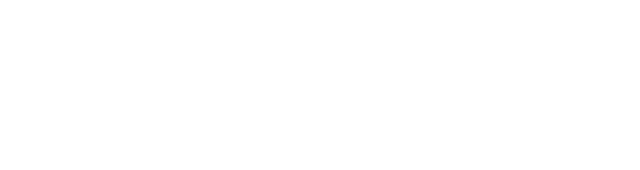
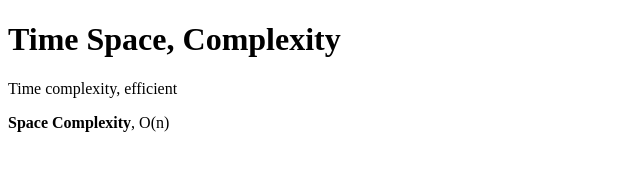
Before and after one commit to acciojob/time-and-space-complexity-raushanraie01, a website: page main.html in a window 1280 px wide. Shown: the whole page, without its empty margins (0-640 px from the left). Drawn offline with Linux system fonts and the light colour scheme.

Commit message:
created a submission

```diff
--- a/main.html
+++ b/main.html
@@ -8,6 +8,9 @@
 
 <body>
 	<!-- the entire body must be written by student -->
+	<h1>Time Space, Complexity</h1>
+	<p>Time complexity, efficient</p>
+	<p><b>Space Complexity</b>, O(n)</p>
     <script type="text/javascript" src="./script.js">
 </script>
 
```
